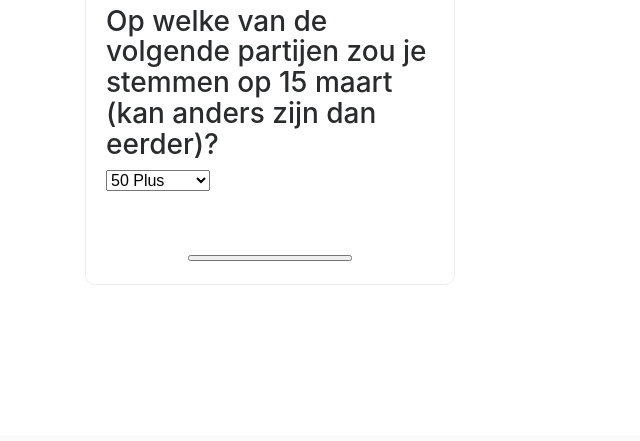
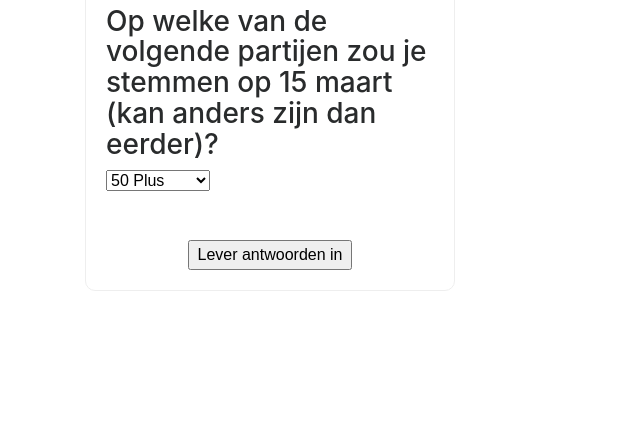
Before and after one commit to turanovic/stageRepo, a PHP site: page /php/questionlist.php in a window 1280 px wide. Shown: the part 2199-2640 px from the top of the page, without its empty margins (0-640 px from the left). Before the commit the page ends 2484 px from the top, so only its background shows below. Run offline with PHP 8.4, Linux system fonts and the light colour scheme.

Commit message:
knoopje text

```diff
--- a/php/questionlist.php
+++ b/php/questionlist.php
@@ -118,7 +118,7 @@
                 <br />
                 <br />
                 <div class="form-actions">
-                    <a href="./questionlist.php"><button type="button"></button></a>
+                    <a href="./questionlist.php"><button type="button">Lever antwoorden in</button></a>
                 </div>
 
             </form>
```
